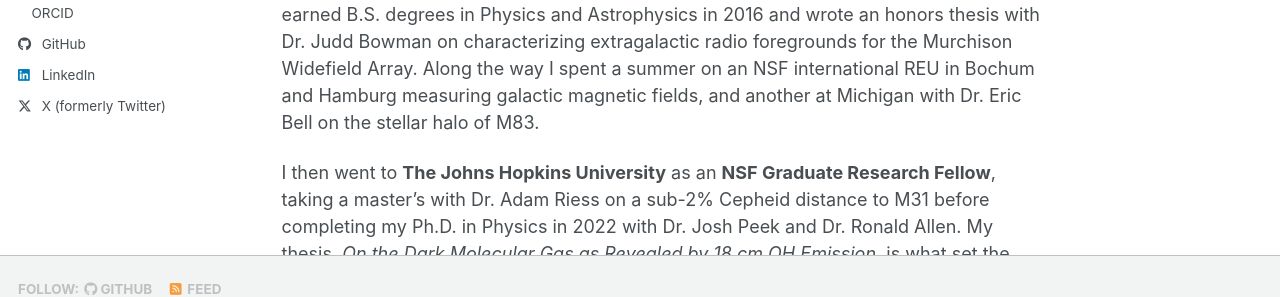
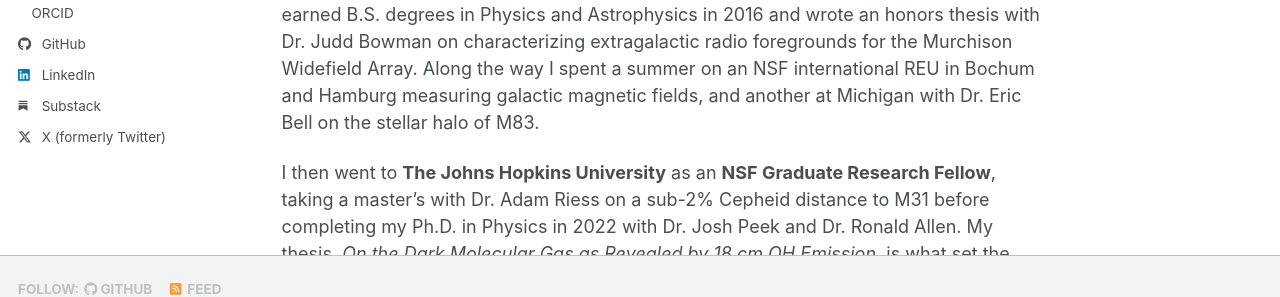
Before and after one commit to mbusch1/mbusch1.github.io, a Jekyll site: the page built from _pages/about.md, in a window 1280 px wide. Shown: the part 534-831 px from the top of the page. Built offline with Jekyll 4.4.1, drawn with Linux system fonts in a browser that asks for light colours; a style sheet for code colours, icons or effects is not loaded.

Commit message:
Add a Substack link to the sidebar
Font Awesome has no Substack icon, so the logo is an inline SVG.

Co-Authored-By: Claude Opus 5.5 <noreply@anthropic.com>

```diff
--- a/_config.yml
+++ b/_config.yml
@@ -69,6 +69,7 @@ author:
   linkedin         : "michael-busch-ph-d-25546a248"
   mastodon         : # URL
   medium           : # URL
+  substack         : "https://substack.com/@realmikebusch"
   pinterest        : # Username
   soundcloud       : # Username
   steam            : # Username
--- a/_includes/author-profile.html
+++ b/_includes/author-profile.html
@@ -138,6 +138,9 @@
       {% if author.medium %}
         <li><a href="{{ author.medium }}"><i class="fab fa-fw fa-medium icon-pad-right" aria-hidden="true"></i>Medium</a></li>
       {% endif %}
+      {% if author.substack %}
+        <li><a href="{{ author.substack }}"><svg class="fa-fw icon-pad-right" style="height: 1em; vertical-align: -0.125em;" viewBox="0 0 24 24" fill="currentColor" aria-hidden="true"><path d="M22.539 8.242H1.46V5.406h21.08v2.836zM1.46 10.812V24L12 18.11 22.54 24V10.812H1.46zM22.54 0H1.46v2.836h21.08V0z"/></svg>Substack</a></li>
+      {% endif %}
       {% if author.pinterest %}
         <li><a href="https://www.pinterest.com/{{ author.pinterest }}"><i class="fab fa-fw fa-pinterest icon-pad-right" aria-hidden="true"></i>Pinterest</a></li>
       {% endif %}
```
